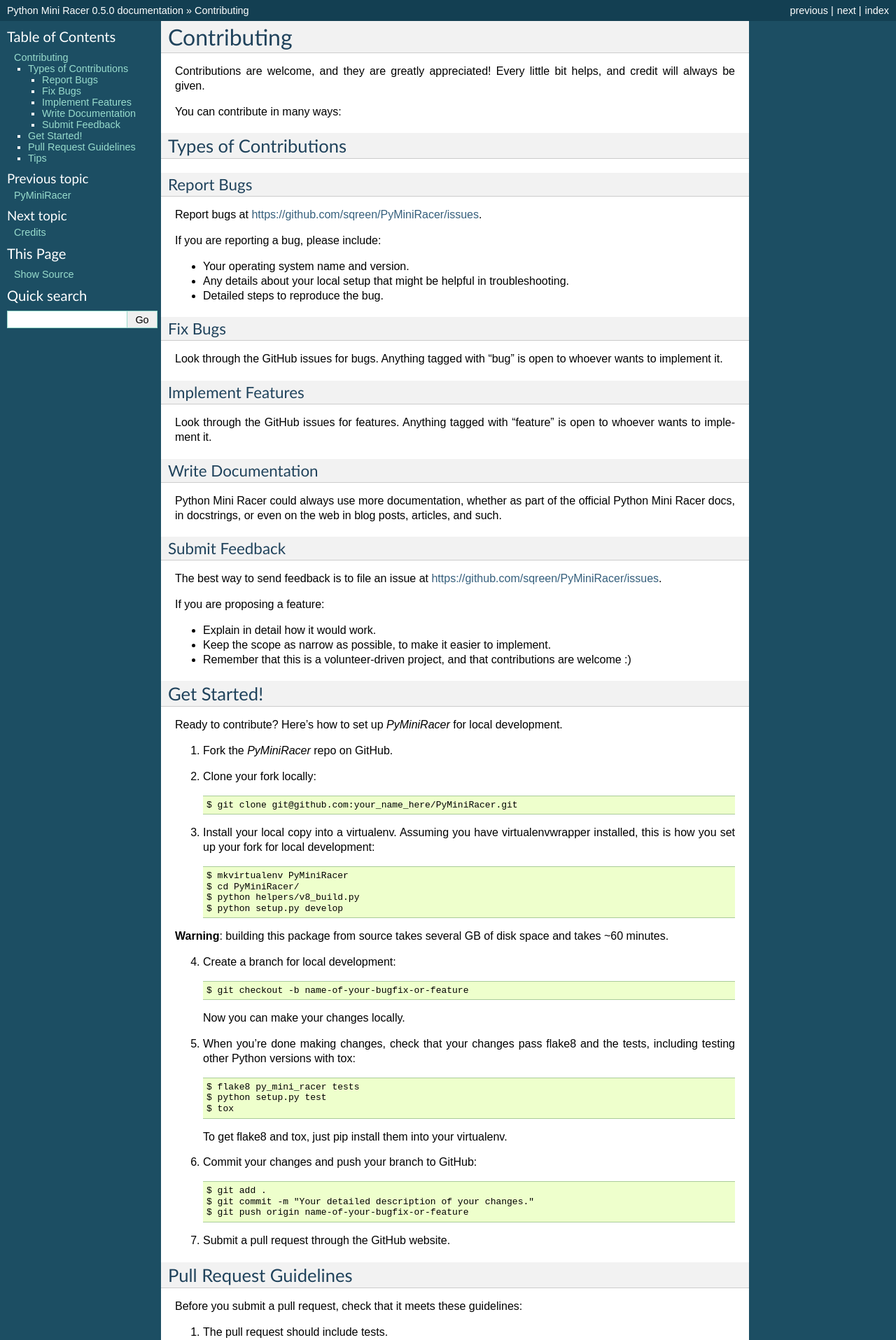
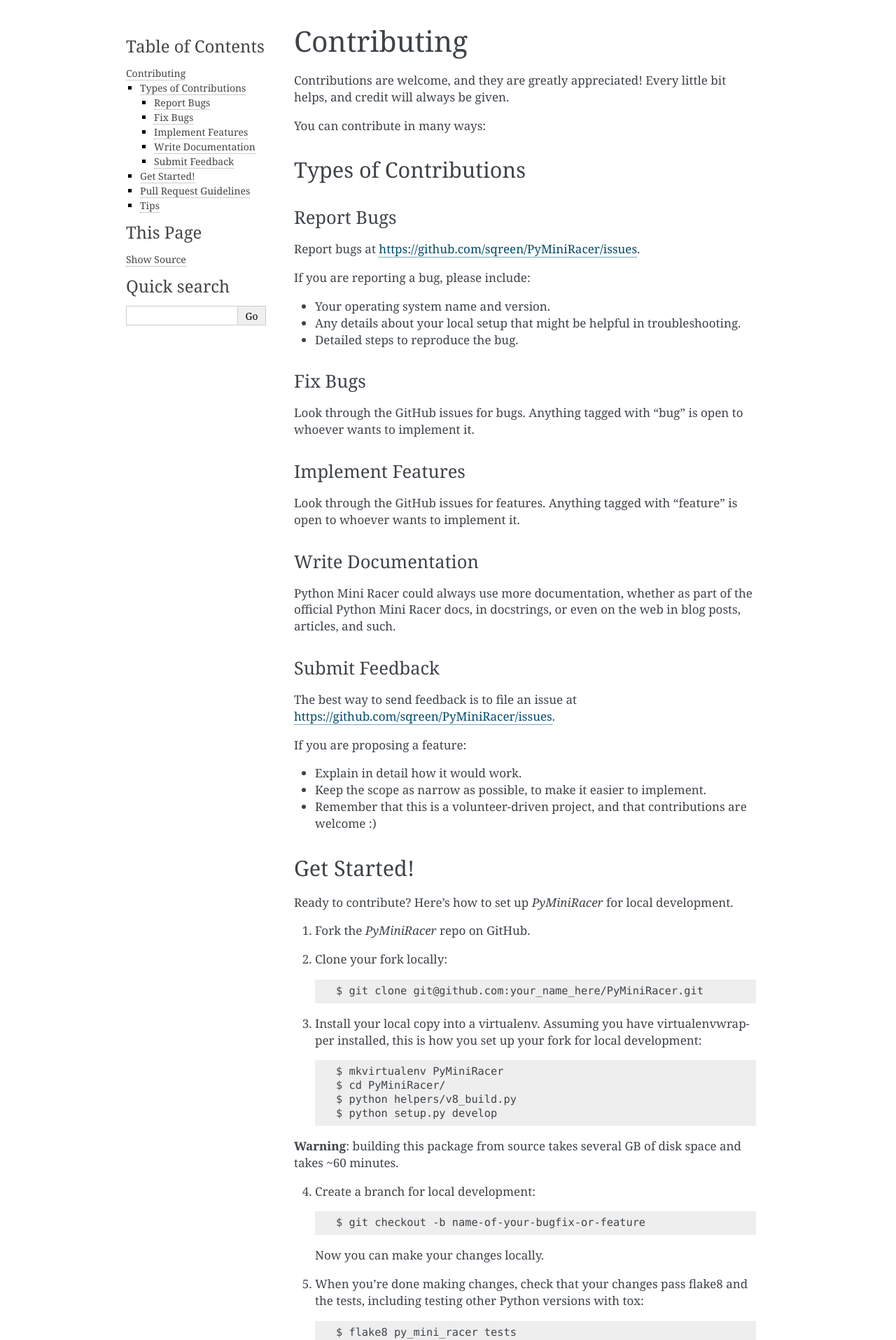
Before and after one commit to sqreen/PyMiniRacer, a Sphinx documentation site: the page built from docs/contributing.rst, in a window 1280 px wide. Shown: the top 1915 px of the page at 70% size. Built offline with Sphinx 7.4.7, drawn with Linux system fonts in a browser that asks for light colours; pages that are not in the unit, such as notebooks, are missing from menus; some of the changed text lies outside the part shown.

Commit message:
Fix HISTORY.rst

```diff
--- a/docs/conf.py
+++ b/docs/conf.py
@@ -57,7 +57,7 @@
 master_doc = 'index'
 
 # General information about the project.
-project = u'Python Mini Racer'
+project = u'PyMiniRacer'
 copyright = u'2019, Sqreen'
 
 # The version info for the project you're documenting, acts as replacement
@@ -113,12 +113,17 @@
 
 # The theme to use for HTML and HTML Help pages.  See the documentation for
 # a list of builtin themes.
-html_theme = 'default'
+html_theme = 'alabaster'
 
 # Theme options are theme-specific and customize the look and feel of a
 # theme further.  For a list of options available for each theme, see the
 # documentation.
-#html_theme_options = {}
+html_theme_options = {
+    'logo_name': False,
+    'github_user': 'sqreen',
+    'github_repo': 'PyMiniRacer',
+    'github_button': True,
+}
 
 # Add any paths that contain custom themes here, relative to this directory.
 #html_theme_path = []
@@ -156,6 +161,7 @@
 
 # Custom sidebar templates, maps document names to template names.
 #html_sidebars = {}
+
 
 # Additional templates that should be rendered to pages, maps page names
 # to template names.
@@ -211,7 +217,7 @@
 # [howto/manual]).
 latex_documents = [
     ('index', 'py_mini_racer.tex',
-     u'Python Mini Racer Documentation',
+     u'PyMiniRacer Documentation',
      u'Boris FELD', 'manual'),
 ]
 
@@ -242,7 +248,7 @@
 # (source start file, name, description, authors, manual section).
 man_pages = [
     ('index', 'py_mini_racer',
-     u'Python Mini Racer Documentation',
+     u'PyMiniRacer Documentation',
      [u'Sqreen'], 1)
 ]
 
@@ -257,7 +263,7 @@
 #  dir menu entry, description, category)
 texinfo_documents = [
     ('index', 'py_mini_racer',
-     u'Python Mini Racer Documentation',
+     u'PyMiniRacer Documentation',
      u'Sqreen',
      'py_mini_racer',
      'One line description of project.',
--- a/docs/index.rst
+++ b/docs/index.rst
@@ -1,6 +1,3 @@
-PyMiniRacer
-===========
-
 .. include:: ../README.rst
 
 API Reference
```
Also changed, not shown: HISTORY.rst (+25 -26 lines).
